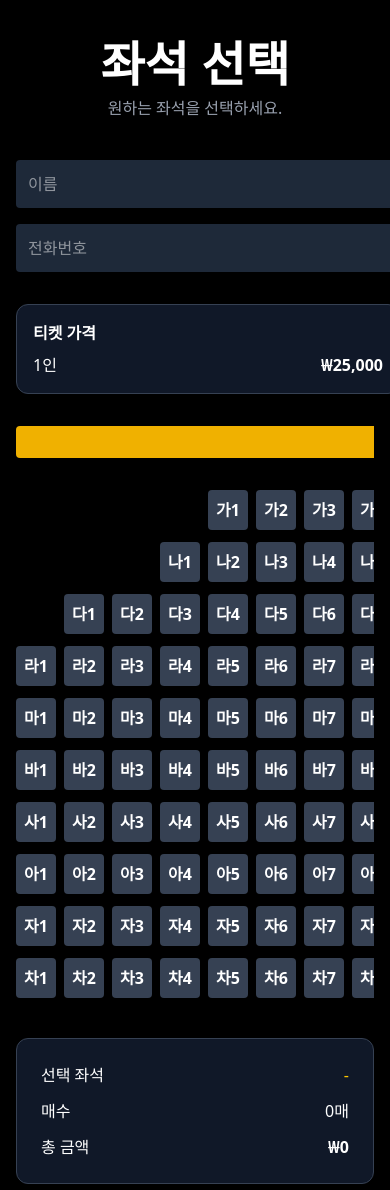
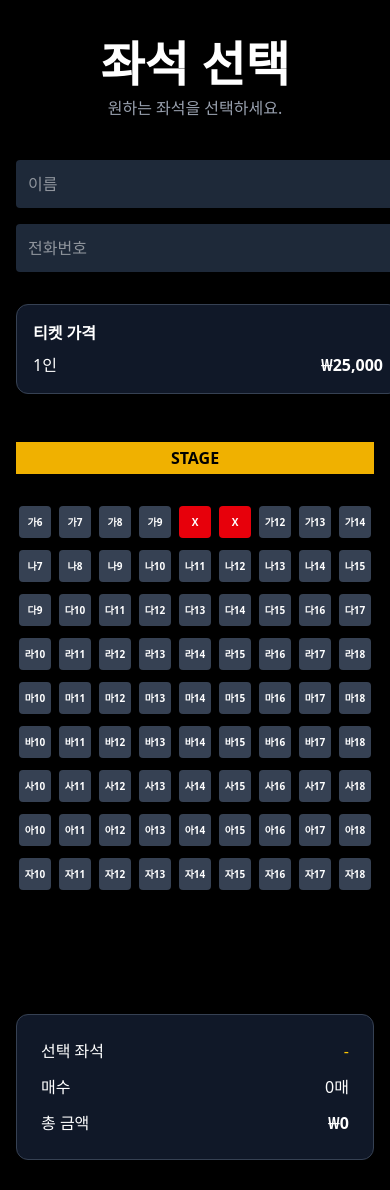
Before and after one commit to dokteukdance-academy/dokteuk-ticket, a Next.js app: page /reserve in a window 390 px wide. Shown: the top 1190 px of the page. Built offline with nearby package versions, Linux system fonts and the light colour scheme; no server answers; the database is empty.

Commit message:
Fix mobile seat map

```diff
--- a/package.json
+++ b/package.json
@@ -3,7 +3,7 @@
   "version": "0.1.0",
   "private": true,
   "scripts": {
-    "dev": "next dev",
+   "dev": "next dev -p 3000",
     "build": "next build",
     "start": "next start",
     "lint": "next lint"
--- a/src/app/layout.tsx
+++ b/src/app/layout.tsx
@@ -16,7 +16,6 @@ export const metadata: Metadata = {
 export const viewport: Viewport = {
   width: "device-width",
   initialScale: 1,
-  maximumScale: 1,
 };
 
 export default function RootLayout({
--- a/src/components/ConcertCard.tsx
+++ b/src/components/ConcertCard.tsx
@@ -1,11 +1,12 @@
 "use client";
+
+import { useRouter } from "next/navigation";
 
 type ConcertProps = {
   title: string;
   place: string;
   date: string;
   time: string;
-    onReserve: () => void;
 };
 
 export default function ConcertCard({
@@ -13,13 +14,12 @@ type ConcertProps = {
   place,
   date,
   time,
-    onReserve,
 }: ConcertProps) {
+  const router = useRouter();
+
   return (
     <div className="w-full max-w-3xl rounded-2xl border border-gray-700 bg-gray-900 p-6 shadow-lg">
-        <h2 className="text-3xl font-bold text-white">
-          {title}
-        </h2>
+      <h2 className="text-3xl font-bold text-white">{title}</h2>
 
       <div className="mt-4 space-y-2 text-gray-300">
         <p>📍 공연장 : {place}</p>
@@ -28,7 +28,7 @@ type ConcertProps = {
       </div>
 
       <button
-          onClick={onReserve}
+        onClick={() => router.push("/reserve")}
         className="mt-6 rounded-lg bg-yellow-500 px-6 py-3 font-bold text-black hover:bg-yellow-400"
       >
         예매하기
--- a/src/components/Seat.tsx
+++ b/src/components/Seat.tsx
@@ -21,14 +21,25 @@ type SeatProps = {
       <button
         disabled={isDisabled}
         onClick={onClick}
-   className={`
-  h-10
-  w-10
-  min-w-10
-  flex-shrink-0
-  rounded
-  font-semibold
-  transition
+        className={`
+          flex
+          items-center
+          justify-center
+
+          w-8
+          h-8
+
+          md:w-10
+          md:h-10
+
+          text-[10px]
+          md:text-sm
+
+          rounded
+          font-semibold
+
+          flex-shrink-0
+          transition-all
 
           ${
             blocked
--- a/src/components/SeatMap.tsx
+++ b/src/components/SeatMap.tsx
@@ -1,3 +1,6 @@
+"use client";
+
+import { useEffect, useRef } from "react";
 import Seat from "./Seat";
 import {
   seatBlocks,
@@ -16,10 +19,21 @@ export default function SeatMap({
   reservedSeats,
   onSelect,
 }: Props) {
+  const scrollRef = useRef<HTMLDivElement>(null);
+
+  useEffect(() => {
+    if (scrollRef.current) {
+      scrollRef.current.scrollLeft = 0;
+    }
+  }, []);
+
   const renderBlock = (block: string[][]) => (
     <div className="flex flex-col gap-3 flex-shrink-0">
       {block.map((row, rowIndex) => (
-        <div key={rowIndex} className="flex gap-2">
+        <div
+          key={rowIndex}
+          className="flex gap-2 justify-center"
+        >
           {row.map((seat, index) => {
             if (seat === "") {
               return (
@@ -48,21 +62,30 @@ export default function SeatMap({
   );
 
   return (
-    <div className="w-full overflow-x-auto">
     <div
-        className="mx-auto"
-        style={{ width: "max-content", minWidth: "920px" }}
+      ref={scrollRef}
+      className="w-full overflow-x-auto overflow-y-hidden touch-pan-x"
     >
-        <div className="mb-8 h-8 rounded bg-yellow-500 flex items-center justify-center text-black font-bold">
+      <div className="flex justify-center">
+        <div
+          className="flex flex-col items-center py-4"
+          style={{
+            minWidth: "960px",
+          }}
+        >
+          <div className="w-full mb-8">
+            <div className="h-8 rounded bg-yellow-500 flex items-center justify-center text-black font-bold">
               STAGE
             </div>
+          </div>
 
-        <div className="flex gap-10">
+          <div className="flex justify-center gap-10">
             {renderBlock(seatBlocks.left)}
             {renderBlock(seatBlocks.center)}
             {renderBlock(seatBlocks.right)}
           </div>
         </div>
       </div>
+    </div>
   );
 }
--- a/src/lib/event.ts
+++ b/src/lib/event.ts
@@ -2,7 +2,7 @@ export const EVENT = {
   title: "2026 Dokteuk Dance Academy Summer Concert",
   date: "August 15, 2026",
   time: "7:00 PM",
-  location: "Dokteuk Dance Academy Main Hall, Seoul",
+  location: "Dokteuk Dance Academy 대전서구문화원 6층 공연장",
   remainingSeats: 142,
   totalSeats: 200,
 } as const;
```
Also changed, not shown: 2 other files (tests, documents, lock files or other folders). Lines whose indentation alone changed are shown as unchanged.
